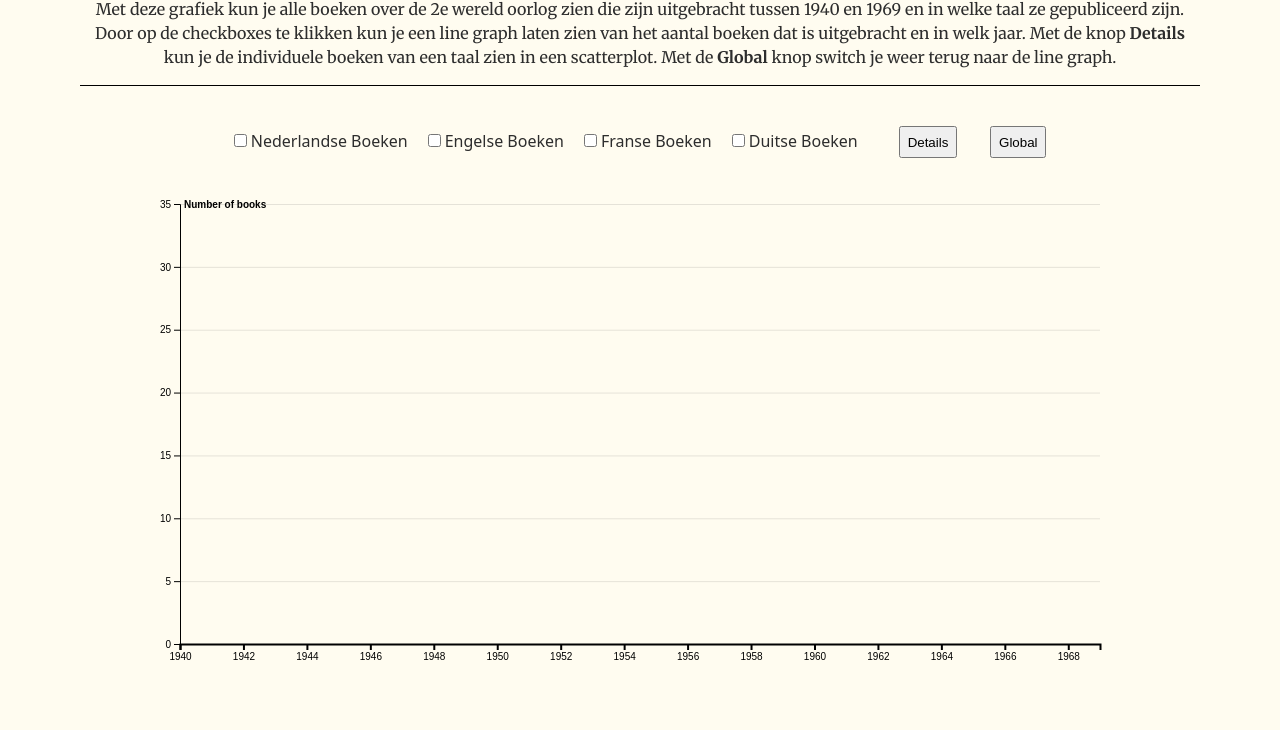
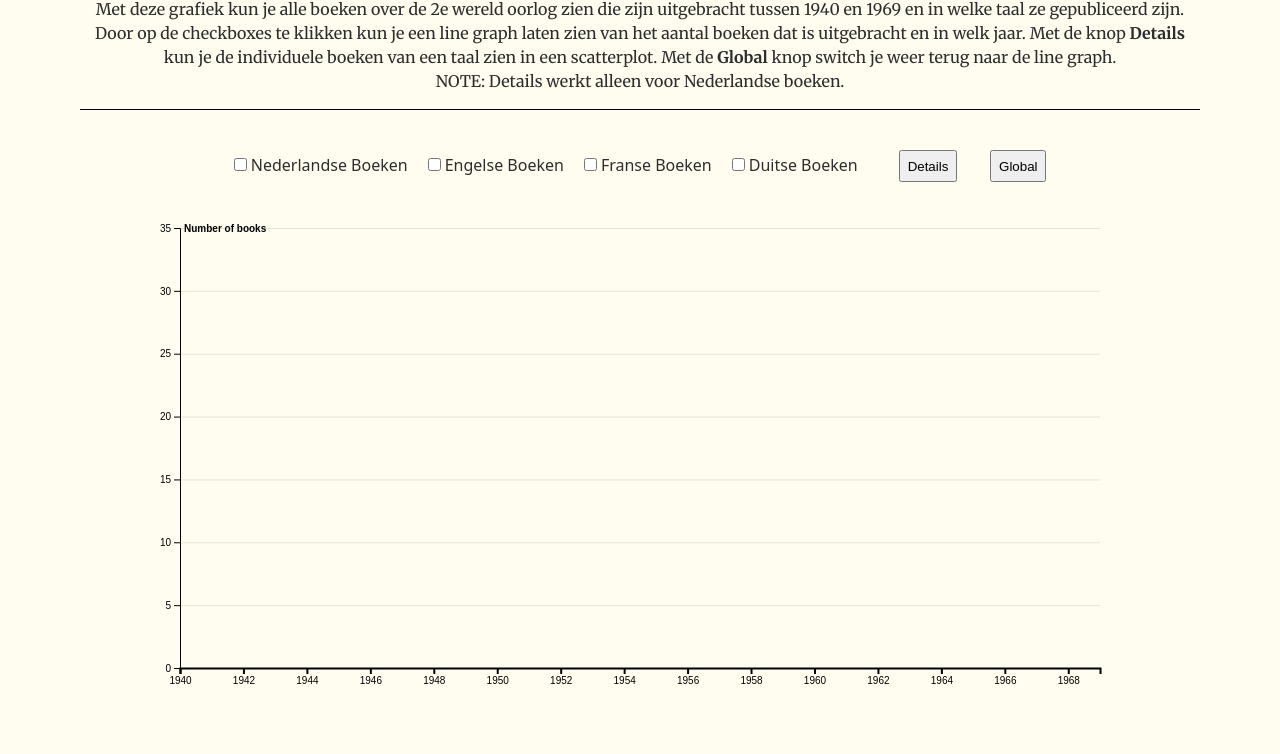
Before and after one commit to BasPieren/frontend-data, a website: page index.html in a window 1280 px wide. Shown: the part 59-813 px from the top of the page. Drawn offline with nearby package versions, Linux system fonts and the light colour scheme.

Commit message:
index.html | Edit | Changed text

```diff
--- a/index.html
+++ b/index.html
@@ -17,6 +17,8 @@
     ze gepubliceerd zijn. Door op de checkboxes te klikken kun je een line graph laten zien van het aantal boeken dat is uitgebracht
     en in welk jaar. Met de knop <span>Details</span> kun je de individuele boeken van een taal zien in een scatterplot.
     Met de <span>Global</span> knop switch je weer terug naar de line graph.</p>
+
+    <p class="note">NOTE: Details werkt alleen voor Nederlandse boeken.</p>
 
     <div class="divider"></div>
 
```
